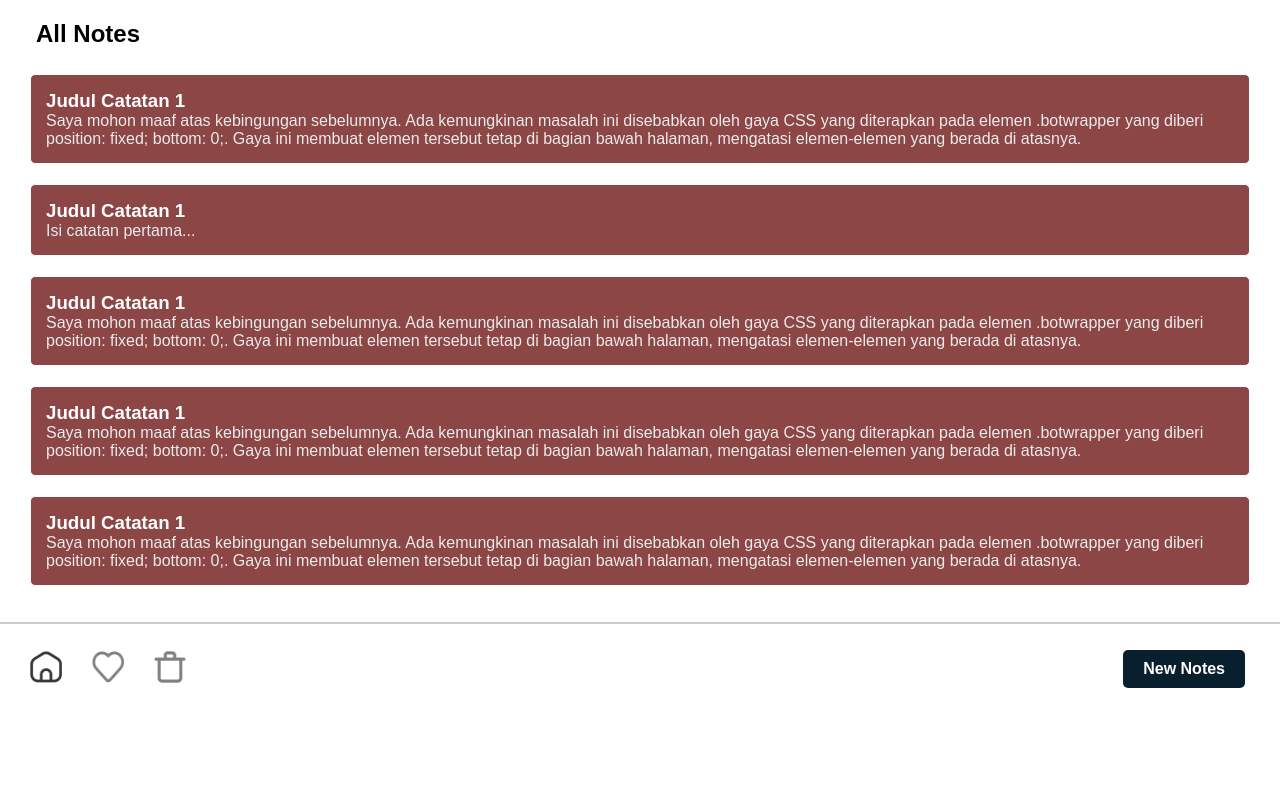
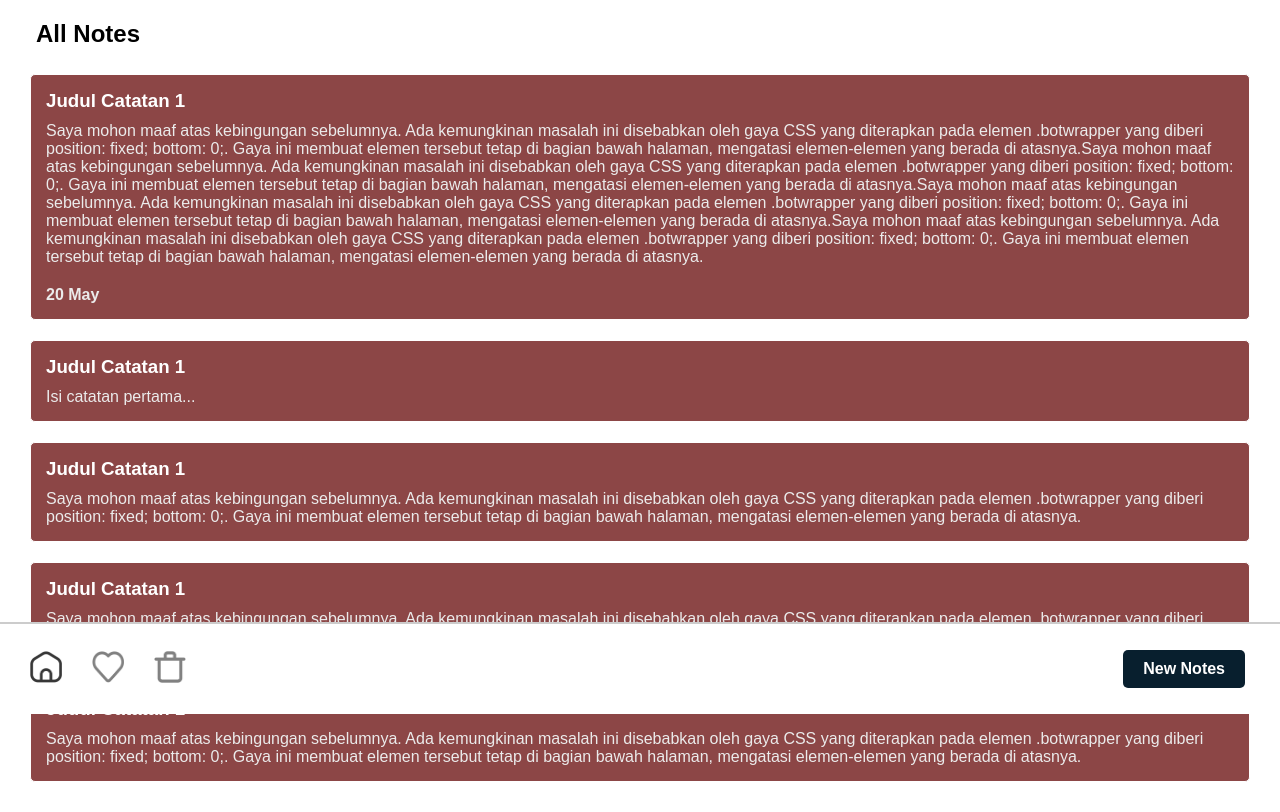
Before and after one commit to glunoty/NoteIt, a plain HTML site: page index.html in a window 1280 px wide. Shown: the part 86-898 px from the top of the page. Before the commit the page ends 800 px from the top, so only its background shows below. Drawn offline with Linux system fonts and the light colour scheme.

Commit message:
content all notes

```diff
--- a/index.html
+++ b/index.html
@@ -26,7 +26,8 @@
         <!-- Setiap catatan akan menjadi anak dari container ini -->
         <div class="note">
             <h3>Judul Catatan 1</h3>
-            <p>Saya mohon maaf atas kebingungan sebelumnya. Ada kemungkinan masalah ini disebabkan oleh gaya CSS yang diterapkan pada elemen .botwrapper yang diberi position: fixed; bottom: 0;. Gaya ini membuat elemen tersebut tetap di bagian bawah halaman, mengatasi elemen-elemen yang berada di atasnya.</p>
+            <p>Saya mohon maaf atas kebingungan sebelumnya. Ada kemungkinan masalah ini disebabkan oleh gaya CSS yang diterapkan pada elemen .botwrapper yang diberi position: fixed; bottom: 0;. Gaya ini membuat elemen tersebut tetap di bagian bawah halaman, mengatasi elemen-elemen yang berada di atasnya.Saya mohon maaf atas kebingungan sebelumnya. Ada kemungkinan masalah ini disebabkan oleh gaya CSS yang diterapkan pada elemen .botwrapper yang diberi position: fixed; bottom: 0;. Gaya ini membuat elemen tersebut tetap di bagian bawah halaman, mengatasi elemen-elemen yang berada di atasnya.Saya mohon maaf atas kebingungan sebelumnya. Ada kemungkinan masalah ini disebabkan oleh gaya CSS yang diterapkan pada elemen .botwrapper yang diberi position: fixed; bottom: 0;. Gaya ini membuat elemen tersebut tetap di bagian bawah halaman, mengatasi elemen-elemen yang berada di atasnya.Saya mohon maaf atas kebingungan sebelumnya. Ada kemungkinan masalah ini disebabkan oleh gaya CSS yang diterapkan pada elemen .botwrapper yang diberi position: fixed; bottom: 0;. Gaya ini membuat elemen tersebut tetap di bagian bawah halaman, mengatasi elemen-elemen yang berada di atasnya.</p>
+            <h4>20 May</h4>
         </div>
 
         <div class="note">
--- a/style.css
+++ b/style.css
@@ -137,7 +137,10 @@ li.search img {
     padding: 15px;
     margin: 10px;
     width: 100%; /* Sesuaikan dengan lebar yang diinginkan */
+    max-height: 240px;
+    overflow: hidden;
 }
+
 
 .note h3 {
     color: #ffffff;
@@ -145,4 +148,16 @@ li.search img {
 
 .note p {
     color: #ebebeb;
+    padding-top: 10px;
+    overflow: hidden; /* Menyembunyikan teks yang melebihi batas */
+    text-overflow: ellipsis; /* Menampilkan "..." jika teks melebihi batas */
+    white-space: normal;
+    display: -webkit-box;
+    -webkit-line-clamp: 9; /* Sesuaikan dengan jumlah baris yang diinginkan */
+    -webkit-box-orient: vertical;
 }
+
+.note h4 {
+    color: #ebebeb;
+    padding-top: 20px;
+}
```
